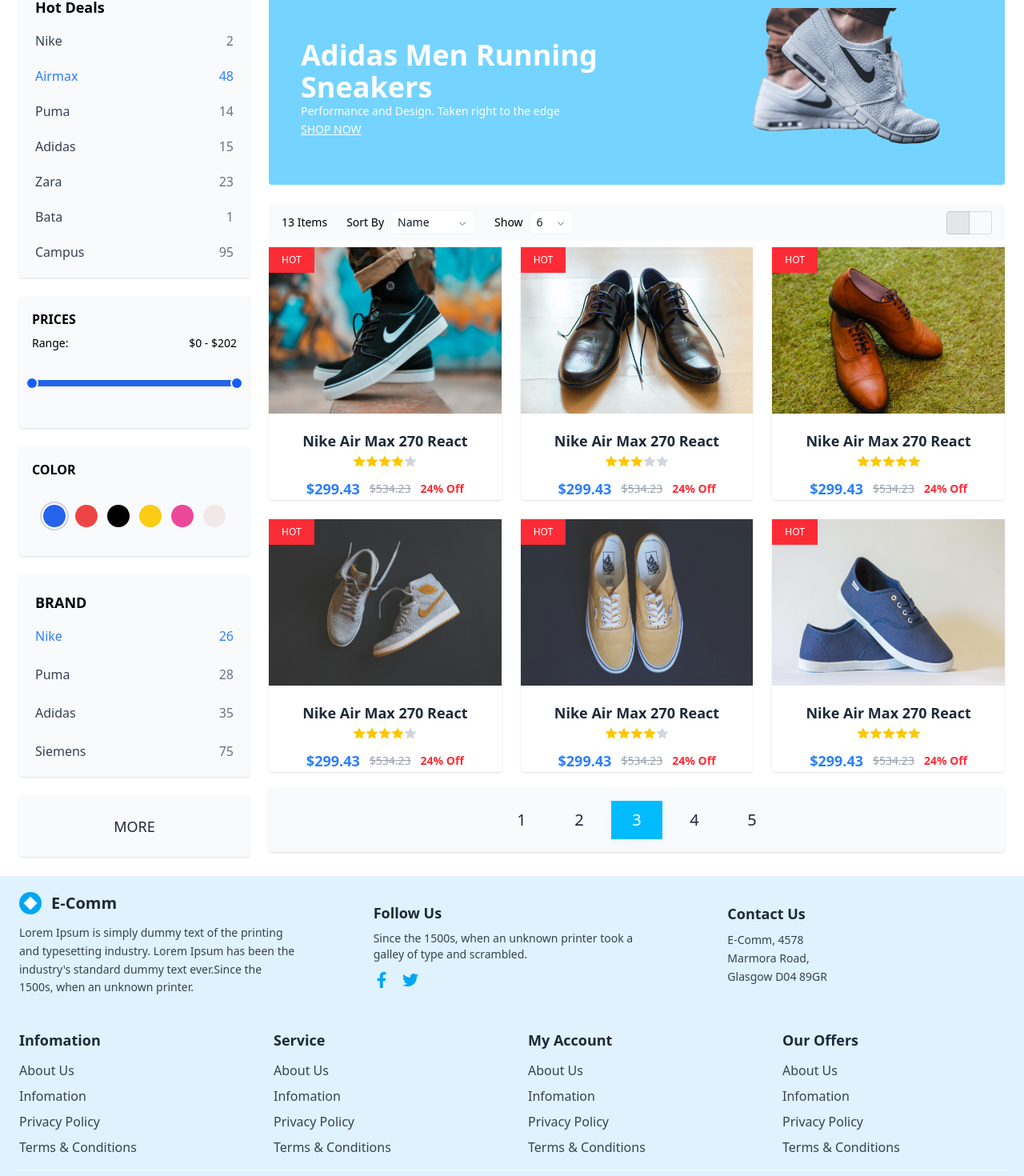
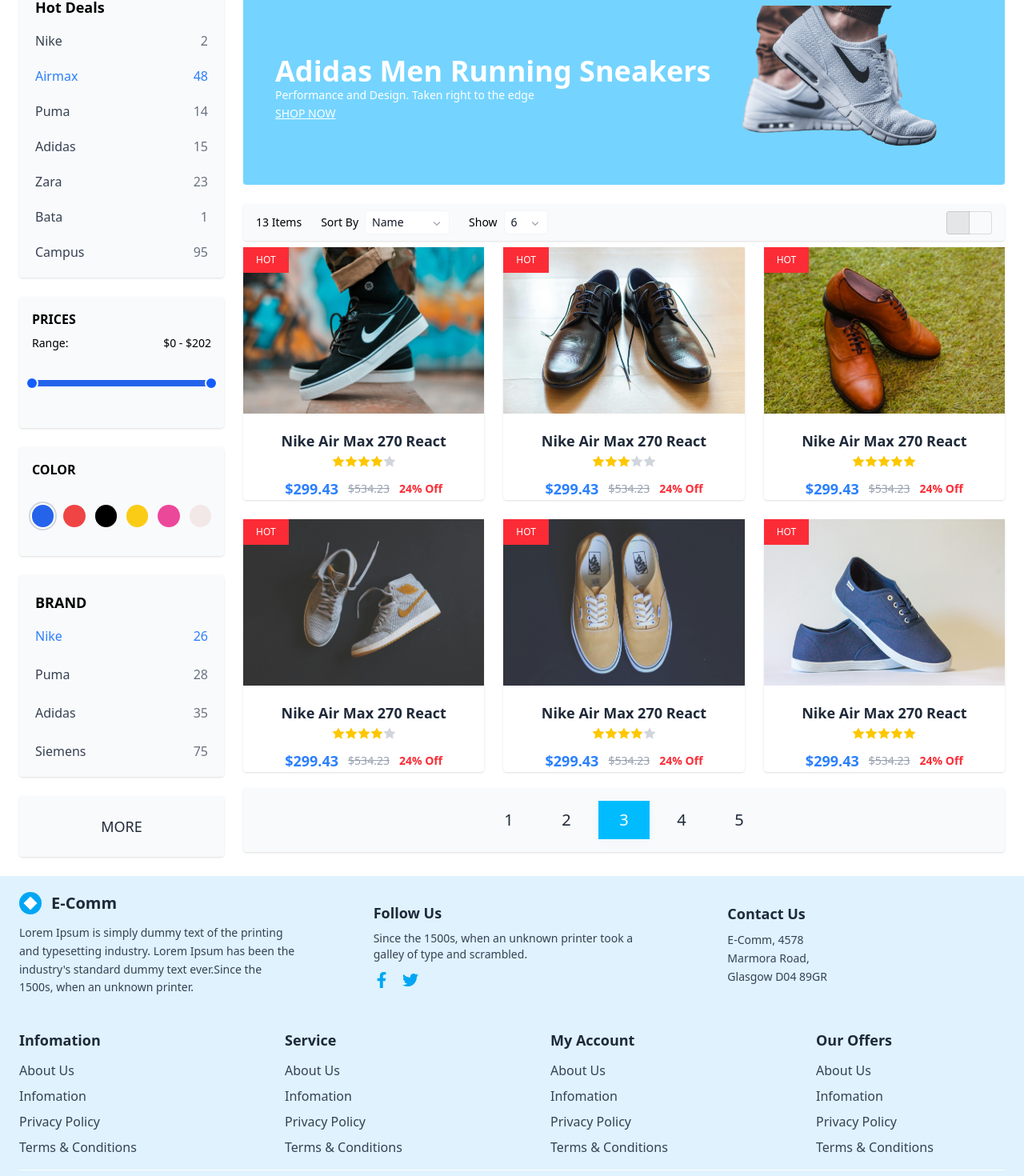
Before and after one commit to Prashant1510/EComm-Product-Listing-Page, a React (Vite) app: page / in a window 1280 px wide. Shown: the part 125-1595 px from the top of the page at 80% size. Built offline with nearby package versions, Linux system fonts and the light colour scheme; some icons are missing.

Commit message:
added responsive width to sidebar

```diff
--- a/src/components/Brands.jsx
+++ b/src/components/Brands.jsx
@@ -13,7 +13,7 @@
   ];
 
   return (
-    <div className="bg-gray-50 p-5 rounded-sm shadow-sm w-full md:w-72">
+    <div className="bg-gray-50 p-5 rounded-sm shadow-sm">
       <h2 className="text-lg font-semibold mb-4">BRAND</h2>
       <ul className="space-y-6">
         {deals.map((deal, index) => (
--- a/src/components/ColorPicker.jsx
+++ b/src/components/ColorPicker.jsx
@@ -6,7 +6,7 @@
   const [selectedColor, setSelectedColor] = useState(colors[0]);
 
   return (
-    <div className="bg-gray-50 p-4 rounded shadow-sm md:w-72 w-full">
+    <div className="bg-gray-50 p-4 rounded shadow-sm">
       <h2 className="font-semibold mb-3">COLOR</h2>
       <div className="flex gap-3 pt-5 pb-5 justify-around md:justify-center">
         {colors.map((color) => (
--- a/src/components/FooterContact.jsx
+++ b/src/components/FooterContact.jsx
@@ -3,18 +3,18 @@
 function FooterContact() {
   return (
     <footer className="bg-sky-100 py-5">
-      <div className="max-w-7xl mx-auto flex flex-col md:flex-row justify-between items-center px-6 gap-24 sm:items-center sm:flex-col ">
+      <div className="max-w-7xl mx-auto flex flex-col md:flex-row justify-between items-center px-6 gap-10 sm:gap-24 sm:items-center sm:flex-col ">
 
         {/* Brand/Info */}
 
-        <div className="md:w-1/3">
+        <div className="md:w-1/3 flex flex-col items-center md:items-start">
           <div className="flex items-center mb-3">
             <div className="bg-sky-500 p-2 rounded-full">
             <span className="block w-3 h-3 bg-white rotate-45 mx-auto"></span>
           </div>
             <span className="ml-3 font-bold text-xl text-gray-800">E-Comm</span>
           </div>
-          <p className="text-gray-700 text-sm leading-relaxed">
+          <p className="text-gray-700 text-sm leading-relaxed text-center md:text-left">
             Lorem Ipsum is simply dummy text of the printing and typesetting industry. Lorem Ipsum has been the industry's standard dummy text ever.Since the 1500s, when an unknown printer.
           </p>
         </div>
@@ -23,7 +23,7 @@
 
         <div className="md:w-1/3 flex flex-col items-center md:items-start">
           <span className="font-semibold text-lg mb-2 text-gray-800">Follow Us</span>
-          <p className="text-gray-700 mb-3 text-sm">
+          <p className="text-gray-700 mb-3 text-sm text-center md:text-left">
             Since the 1500s, when an unknown printer took a galley of type and scrambled.
           </p>
           <div className="flex gap-4">
--- a/src/components/HotDeals.jsx
+++ b/src/components/HotDeals.jsx
@@ -16,7 +16,7 @@
   ];
 
   return (
-    <div className="bg-gray-50 p-5 rounded-sm shadow-sm md:w-72 w-full mt-15 md:mt-0">
+    <div className="bg-gray-50 p-5 rounded-sm shadow-sm mt-15 md:mt-0">
       <h2 className="text-lg font-semibold mb-4">Hot Deals</h2>
       <ul className="space-y-5 ">
         {deals.map((deal, index) => (
--- a/src/components/SiteInfoFooter.jsx
+++ b/src/components/SiteInfoFooter.jsx
@@ -24,7 +24,7 @@
   return (
     <div className="bg-sky-100 w-full py-5">
       <div className="max-w-7xl mx-auto px-6">
-        <div className="grid grid-cols-1  sm:grid-cols-2 md:grid-cols-4 gap-10 text-center sm:text-left">
+        <div className="grid grid-cols-1  sm:grid-cols-2 md:grid-cols-4 gap-10 sm:gap-24 text-center md:text-left">
           {links.map(col => (
             <div key={col.heading}>
               <h3 className="text-lg font-semibold mb-3 text-gray-800">{col.heading}</h3>
--- a/src/components/Toolbar.jsx
+++ b/src/components/Toolbar.jsx
@@ -14,7 +14,7 @@
   const [view, setView] = useState("grid");
 
   return (
-    <div className="bg-gray-50 rounded flex items-center mb-2 py-2 px-2 gap-6 text-sm justify-between w-full">
+    <div className="bg-gray-50 rounded flex items-center mb-2 py-2 px-2 gap-6 text-sm justify-between w-full shadow-sm">
       <span className="ml-2 hidden sm:block">{itemCount} Items</span>
 
       {/* First Dropdown */}
--- a/src/pages/Sidebar.jsx
+++ b/src/pages/Sidebar.jsx
@@ -7,7 +7,7 @@
 
 const Sidebar = ({ onClose, isMobile }) => {
   return (
-    <div className="relative flex flex-col gap-6 p-2 md:p-0 ">
+    <div className="relative flex flex-col gap-6 p-2 md:p-0 md:w-[20vw] md:max-w-72">
       {/* Close button for mobile overlay */}
       {isMobile && (
         <button
```
